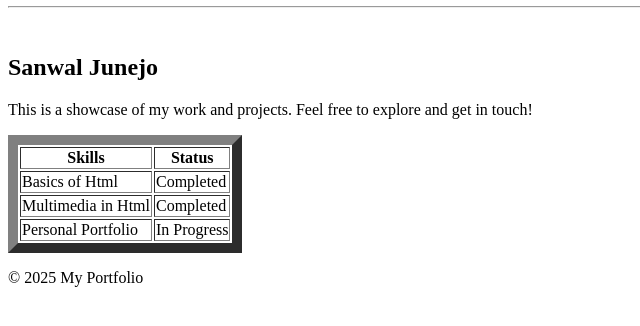
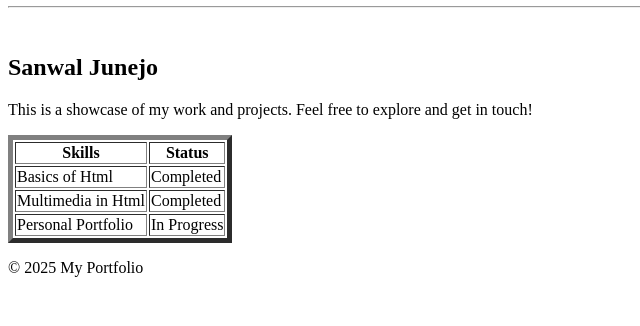
Before and after one commit to sanwaljunejo91-dotcom/pitp-batch-2, a plain HTML site: page Portfolio/index.html in a window 1280 px wide. Shown: the part 100-426 px from the top of the page, without its empty margins (0-640 px from the left). Drawn offline with Linux system fonts and the light colour scheme.

Commit message:
new changes

```diff
--- a/Portfolio/index.html
+++ b/Portfolio/index.html
@@ -21,7 +21,7 @@
             <h2>Sanwal Junejo</h2>
             <p>This is a showcase of my work and projects. Feel free to explore and get in touch!</p>
 
-            <table border="10">
+            <table border="5">
                 <thead>
                     <tr>
                         <th>Skills</th>
```
Also changed, not shown: Portfolio/new.html (added).
